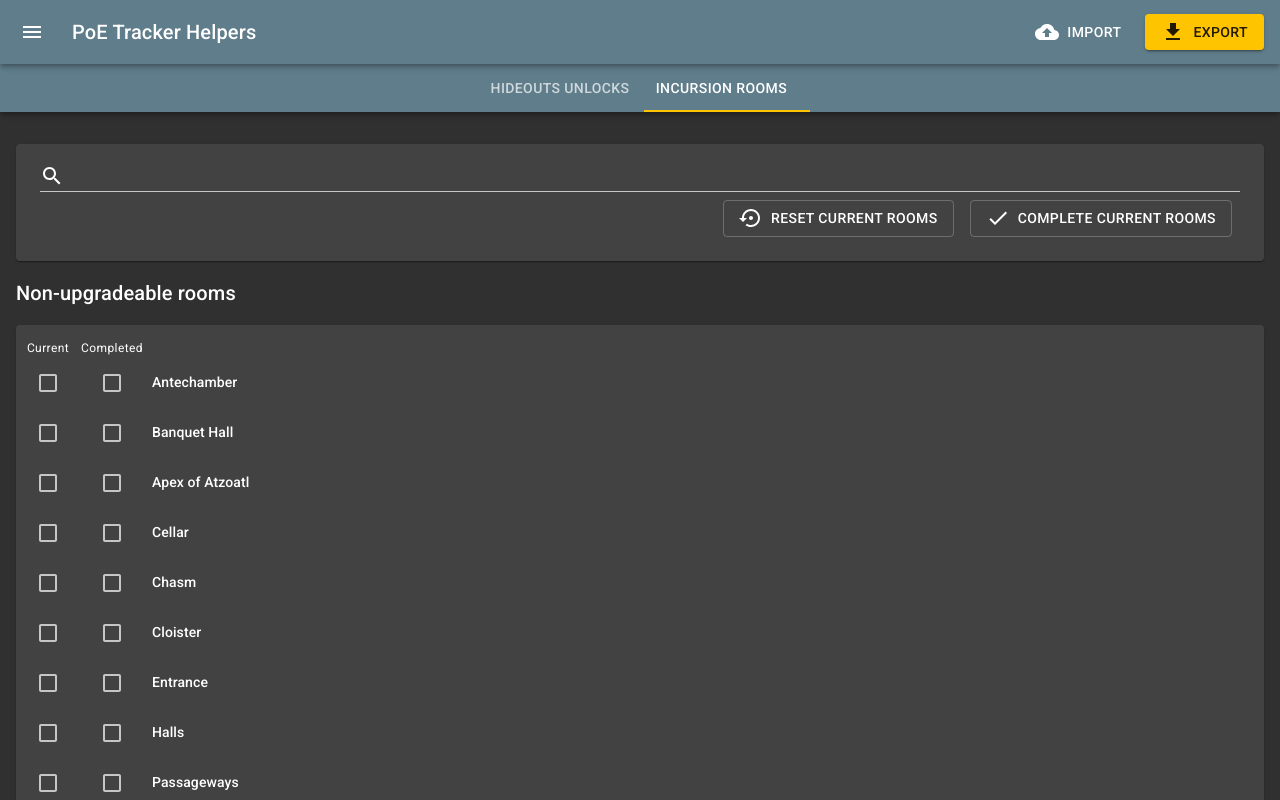
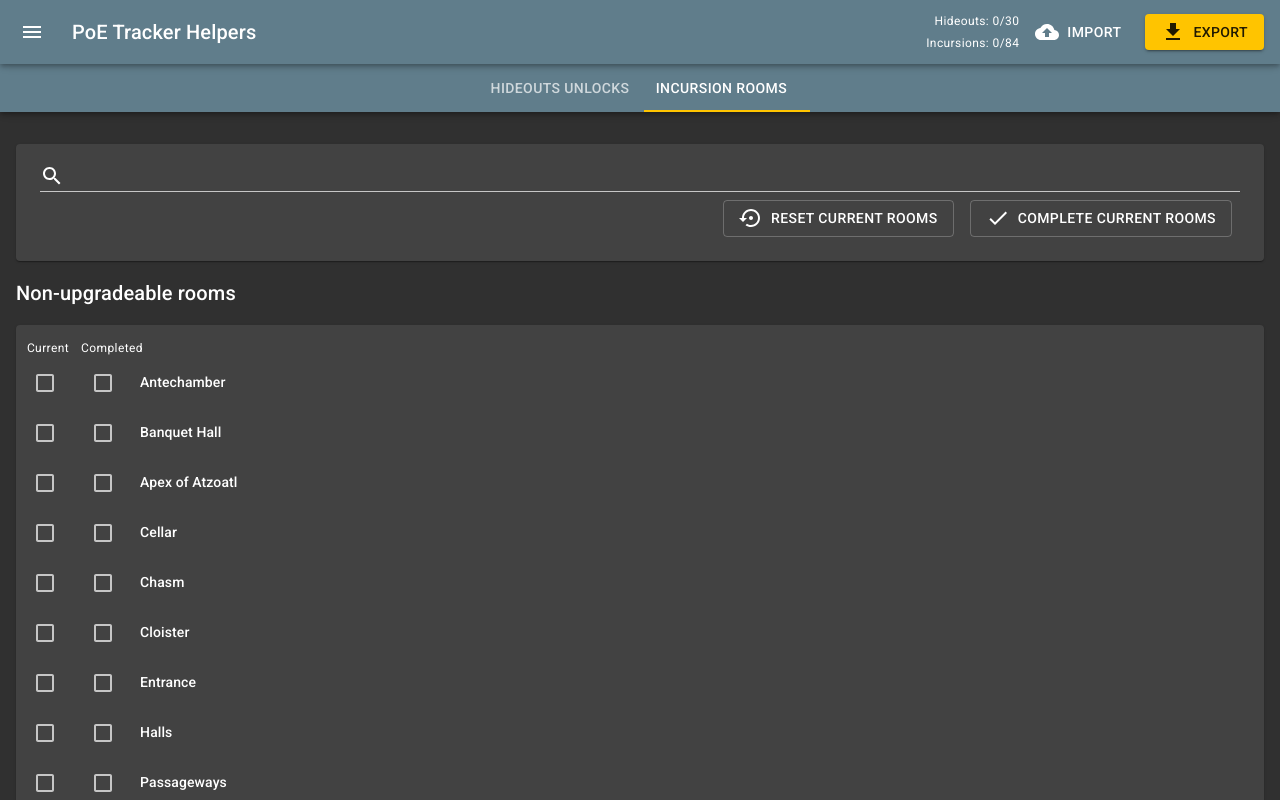
Before and after one commit to poulpe38000/poe-tracker-utils, a React (Create React App) app: page /trackers/incursion in a window 1280 px wide. Shown: the top 800 px of the page. Built offline with nearby package versions, Linux system fonts and the light colour scheme.

Commit message:
added basic stats to the topbar
- fixed issue with checkbox styles on incursions

```diff
--- /dev/null
+++ b/src/components/Hideout/HideoutStats/HideoutStats.js
@@ -0,0 +1,57 @@
+import React from 'react';
+import {connect} from 'react-redux';
+import HIDEOUT_CONSTANTS from 'constants/hideout.constants';
+import Typography from '@material-ui/core/Typography';
+import Tooltip from '@material-ui/core/Tooltip';
+import countBy from 'lodash/countBy';
+
+function getHideoutStats(unlockedHideouts) {
+    const byRarity = countBy(HIDEOUT_CONSTANTS.hideouts, (item) => item.rarity);
+    const details = Object
+        .keys(byRarity)
+        .reduce((result, rarity) => {
+            const unlockedByRarity = unlockedHideouts
+                .filter(hideout => HIDEOUT_CONSTANTS.hideouts.findIndex(item => item.id === hideout && item.rarity.toString() === rarity) !== -1);
+            result[rarity] = {
+                unlocked: unlockedByRarity.length,
+                total: byRarity[rarity],
+            };
+            return result;
+        }, {});
+    return {
+        unlocked: unlockedHideouts.filter(hideout => HIDEOUT_CONSTANTS.hideouts.findIndex(item => item.id === hideout) !== -1).length,
+        total: HIDEOUT_CONSTANTS.hideouts.length,
+        details: details
+    };
+}
+
+class HideoutStats extends React.Component {
+
+    render() {
+        const {unlockedHideouts} = this.props;
+        const stats = getHideoutStats(unlockedHideouts);
+        return (
+            <Tooltip title={
+                <React.Fragment>
+                    {Object.keys(stats.details).map((rarity) => (
+                        <div key={rarity}>
+                        <Typography variant="caption">
+                            {HIDEOUT_CONSTANTS.rarity[rarity]}: {stats.details[rarity].unlocked}/{stats.details[rarity].total}
+                        </Typography>
+                        </div>
+                    ))}
+                </React.Fragment>
+            }>
+                <Typography variant="caption">
+                    Hideouts: {stats.unlocked}/{stats.total}
+                </Typography>
+            </Tooltip>
+            );
+    }
+}
+
+export default connect(
+    state => ({
+        unlockedHideouts: state.hideout.unlocked,
+    })
+)(HideoutStats);
--- a/src/components/Incursion/IncursionRoom.js
+++ b/src/components/Incursion/IncursionRoom.js
@@ -8,6 +8,7 @@ const styles = theme => ({
     root: {display: 'flex',},
     itemCheckbox: {
         width: '64px',
+        textAlign: 'center',
     },
     itemTextContainer: {
         flex: '1 1 100%',
@@ -61,18 +62,20 @@ class IncursionRoom extends React.Component {
         const isCompleted = !!completed.find((completedRoom) => (completedRoom.id === roomKey && completedRoom.tier >= room.tier));
         return (
             <ListItem dense disableGutters className={classes.root}>
+                <div className={classes.itemCheckbox}>
                 <Checkbox
-                    className={classes.itemCheckbox}
                     checked={isInProgress}
                     onChange={this.toggleInProgress(roomKey, room.tier)}
                     value="checked"
                 />
+                </div>
+                <div className={classes.itemCheckbox}>
                 <Checkbox
-                    className={classes.itemCheckbox}
                     checked={isCompleted}
                     onChange={this.toggleCompleted(roomKey, room.tier)}
                     value="checked"
                 />
+                </div>
                 <div className={classes.itemTextContainer}>
                     <Typography variant="subtitle2" className={classes.itemText}>
                         {roomTierLabel}{room.name}
--- /dev/null
+++ b/src/components/Incursion/IncursionStats/IncursionStats.js
@@ -0,0 +1,115 @@
+import React from 'react';
+import {connect} from 'react-redux';
+import Typography from '@material-ui/core/Typography';
+import INCURSION_CONSTANTS from 'constants/incursion.constants';
+import Tooltip from '@material-ui/core/Tooltip';
+
+function getIncursionStats(inProgressRooms, completedRooms) {
+    const totalNonUpgradeable = Object
+        .keys(INCURSION_CONSTANTS.rooms.non_upgradeable)
+        .reduce((result, key) => {
+            return [
+                ...result,
+                ...INCURSION_CONSTANTS.rooms.non_upgradeable[key]
+            ]
+        }, []).length;
+    const totalUpgradeable = Object
+        .keys(INCURSION_CONSTANTS.rooms.upgradeable)
+        .reduce((result, key) => {
+            return [
+                ...result,
+                ...INCURSION_CONSTANTS.rooms.upgradeable[key]
+            ]
+        }, []).length;
+    const inProgressFiltered = inProgressRooms.filter(room => {
+        return !!INCURSION_CONSTANTS.rooms.non_upgradeable[room.id]
+            || INCURSION_CONSTANTS.rooms.upgradeable[room.id]
+    });
+    const completedFiltered = completedRooms.filter(room => {
+        return !!INCURSION_CONSTANTS.rooms.non_upgradeable[room.id]
+            || INCURSION_CONSTANTS.rooms.upgradeable[room.id]
+    });
+    const totalInProgress = inProgressFiltered.reduce((result, room) => {
+        if (INCURSION_CONSTANTS.rooms.non_upgradeable[room.id]) {
+            return result + INCURSION_CONSTANTS.rooms.non_upgradeable[room.id].filter(item => item.tier <= room.tier).length;
+        }
+        if (INCURSION_CONSTANTS.rooms.upgradeable[room.id]) {
+            return result + INCURSION_CONSTANTS.rooms.upgradeable[room.id].filter(item => item.tier <= room.tier).length;
+        }
+        return result;
+    }, 0);
+    const totalCompleted = completedFiltered.reduce((result, room) => {
+        if (INCURSION_CONSTANTS.rooms.non_upgradeable[room.id]) {
+            return result + INCURSION_CONSTANTS.rooms.non_upgradeable[room.id].filter(item => item.tier <= room.tier).length;
+        }
+        if (INCURSION_CONSTANTS.rooms.upgradeable[room.id]) {
+            return result + INCURSION_CONSTANTS.rooms.upgradeable[room.id].filter(item => item.tier <= room.tier).length;
+        }
+        return result;
+    }, 0);
+    let futureFiltered = completedFiltered.reduce((result, room) => {
+        const inProgressOverride = inProgressFiltered.find(item => item.id === room.id && item.tier > room.tier);
+        if (!!inProgressOverride) {
+            return [
+                ...result,
+                inProgressOverride
+            ];
+        }
+        return [
+            ...result,
+            room
+        ];
+    }, []);
+    futureFiltered = [
+        ...futureFiltered,
+        ...inProgressFiltered.filter(item => completedFiltered.findIndex(compl => compl.id === item.id) === -1)
+    ];
+    const totalFuture = futureFiltered.reduce((result, room) => {
+        if (INCURSION_CONSTANTS.rooms.non_upgradeable[room.id]) {
+            return result + INCURSION_CONSTANTS.rooms.non_upgradeable[room.id].filter(item => item.tier <= room.tier).length;
+        }
+        if (INCURSION_CONSTANTS.rooms.upgradeable[room.id]) {
+            return result + INCURSION_CONSTANTS.rooms.upgradeable[room.id].filter(item => item.tier <= room.tier).length;
+        }
+        return result;
+    }, 0);
+    const currentRank = INCURSION_CONSTANTS.rank.find(rank => totalCompleted >= rank.min && totalCompleted <= rank.max);
+    const futureRank = INCURSION_CONSTANTS.rank.find(rank => totalFuture >= rank.min && totalFuture <= rank.max);
+    return {
+        in_progress: totalInProgress,
+        completed: totalCompleted,
+        future: totalFuture,
+        current_rank: currentRank.rank,
+        future_rank: futureRank.rank,
+        total: totalNonUpgradeable + totalUpgradeable,
+    }
+}
+
+class IncursionStats extends React.Component {
+
+    render() {
+        const {inProgressRooms, completedRooms} = this.props;
+        const stats = getIncursionStats(inProgressRooms, completedRooms);
+        return (
+            <Tooltip title={
+                <React.Fragment>
+                    <Typography component="div" variant="caption">Completed: {stats.completed} (R{stats.current_rank})</Typography>
+                    <Typography component="div" variant="caption">In progress: {stats.in_progress}</Typography>
+                    <Typography component="div" variant="caption">Target: {stats.future} (R{stats.future_rank})</Typography>
+                    <Typography component="div" variant="caption">Total: {stats.total}</Typography>
+                </React.Fragment>
+            }>
+                <Typography variant="caption">
+                    Incursions: {stats.completed}/{stats.total}
+                </Typography>
+            </Tooltip>
+        );
+    }
+}
+
+export default connect(
+    state => ({
+        inProgressRooms: state.incursion.in_progress,
+        completedRooms: state.incursion.completed,
+    })
+)(IncursionStats);
--- a/src/components/pages/layout/TopBar/TopBar.js
+++ b/src/components/pages/layout/TopBar/TopBar.js
@@ -3,8 +3,10 @@ import {compose} from 'redux';
 import {connect} from 'react-redux';
 import {AppBar, Toolbar, Typography, withStyles, withWidth} from '@material-ui/core';
 import {toggleDrawer} from 'store/main/actions';
-import {isWidthDown} from '@material-ui/core/withWidth';
+import {isWidthDown, isWidthUp} from '@material-ui/core/withWidth';
 import {TopBarActions, TopBarActionsXs, TopBarMenuButton} from 'components/pages/layout/TopBar';
+import HideoutStats from 'components/Hideout/HideoutStats/HideoutStats';
+import IncursionStats from 'components/Incursion/IncursionStats/IncursionStats';
 
 const styles = theme => ({
     root: {
@@ -16,6 +18,9 @@ const styles = theme => ({
         },
     },
     appTitle: {flexGrow: 1},
+    stats: {
+        textAlign: 'right',
+    },
 });
 
 class TopBar extends React.Component {
@@ -33,6 +38,16 @@ class TopBar extends React.Component {
                     <Typography variant="h6" color="inherit" className={classes.appTitle}>
                         PoE Tracker Helpers
                     </Typography>
+                    {isWidthUp('xs', width, false) && (
+                        <div>
+                            <div className={classes.stats}>
+                                <HideoutStats/>
+                            </div>
+                            <div className={classes.stats}>
+                                <IncursionStats/>
+                            </div>
+                        </div>
+                    )}
                     {isWidthDown('xs', width) ? <TopBarActionsXs/> : <TopBarActions/>}
                 </Toolbar>
             </AppBar>
--- a/src/components/pages/layout/TopBar/TopBarActions.xs.js
+++ b/src/components/pages/layout/TopBar/TopBarActions.xs.js
@@ -2,7 +2,7 @@ import React from 'react';
 import {IconButton, ListItemIcon, ListItemText, Menu, MenuItem} from '@material-ui/core';
 import MoreVertIcon from '@material-ui/icons/MoreVert';
 import CloudUploadIcon from '@material-ui/icons/CloudUpload';
-import CloudDownloadIcon from '@material-ui/icons/CloudDownload';
+import GetAppIcon from '@material-ui/icons/GetApp';
 import {connect} from 'react-redux';
 import {toggleExportDialog, toggleImportDialog} from 'store/main/actions';
 
@@ -58,7 +58,7 @@ class TopBarActionsXs extends React.Component {
                     </MenuItem>
                     <MenuItem onClick={this.handleToggleExportDialog}>
                         <ListItemIcon>
-                            <CloudDownloadIcon/>
+                            <GetAppIcon/>
                         </ListItemIcon>
                         <ListItemText>Export</ListItemText>
                     </MenuItem>
```
Also changed, not shown: src/components/Stats/HideoutStats.js (deleted, +0 -30 lines).
